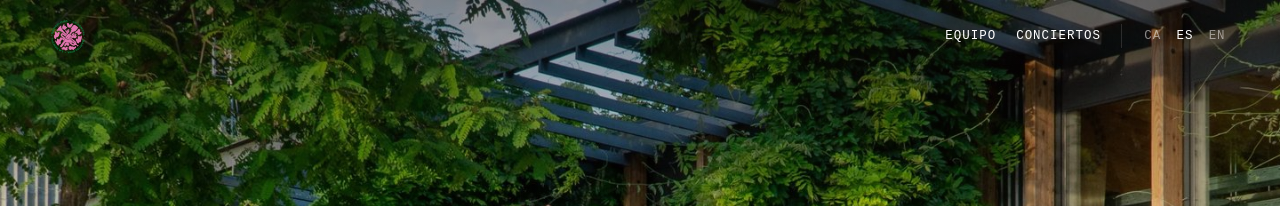
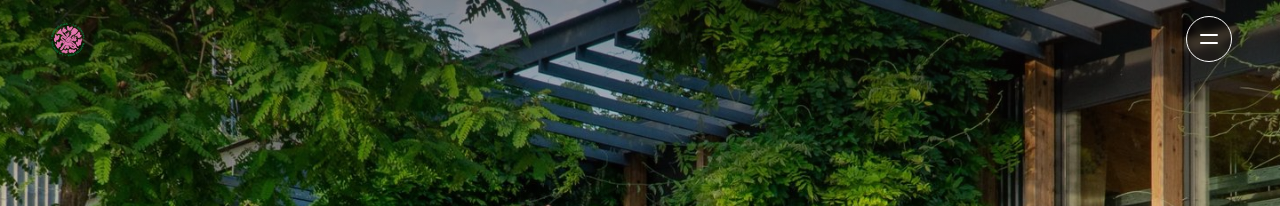
Before and after one commit to ciaVENDAVAL/lasenyal-web, a Jekyll site: the page built from index.html, in a window 1280 px wide. Shown: the top 206 px of the page. Built offline with Jekyll 4.4.1, drawn with Linux system fonts in a browser that asks for light colours; some web fonts are replaced.

Commit message:
Header: round menu button opening a pink panel (like victoriasickness, not full screen)
Pages, languages, email and press kit inside; no more wrapping nav/lang row.
Closes on Esc, outside click; focus moves into the panel.

Co-Authored-By: Claude Opus 5.5 <noreply@anthropic.com>
Claude-Session: https://claude.ai/code/session_01K1UFr88fKhhHsapkPGERHo

```diff
--- a/_data/i18n/ca.yml
+++ b/_data/i18n/ca.yml
@@ -84,3 +84,6 @@ a11y:
   smaller: "Text més petit"
   bigger: "Text més gran"
   reset: "Restableix"
+
+menu: "Menú"
+close_menu: "Tanca el menú"
--- a/_data/i18n/en.yml
+++ b/_data/i18n/en.yml
@@ -84,3 +84,6 @@ a11y:
   smaller: "Smaller text"
   bigger: "Larger text"
   reset: "Reset"
+
+menu: "Menu"
+close_menu: "Close menu"
--- a/_data/i18n/es.yml
+++ b/_data/i18n/es.yml
@@ -84,3 +84,6 @@ a11y:
   smaller: "Texto más pequeño"
   bigger: "Texto más grande"
   reset: "Restablecer"
+
+menu: "Menú"
+close_menu: "Cerrar menú"
--- a/_layouts/default.html
+++ b/_layouts/default.html
@@ -38,17 +38,26 @@
       <img src="{{ '/assets/img/logo.png' | relative_url }}" alt="" width="40" height="40">
       <span>La Senyal</span>
     </a>
-    <nav class="nav" aria-label="Menu">
-      {%- assign navkeys = "members,concerts" | split: "," -%}
-      {%- for k in navkeys %}
-      <a href="{{ L.pages[k] | relative_url }}"{% if page.ref == k %} aria-current="page"{% endif %}>{{ t.nav[k] }}</a>
-      {%- endfor %}
-    </nav>
-    <nav class="langs" aria-label="{{ t.lang_label }}">
-      {%- for l in site.languages %}
-      <a href="{{ l.pages[page.ref] | relative_url }}" hreflang="{{ l.code }}" lang="{{ l.code }}" title="{{ l.name }}"{% if l.code == page.lang %} aria-current="true"{% endif %}>{{ l.label }}</a>
-      {%- endfor %}
-    </nav>
+    <button class="menu-btn" type="button" aria-expanded="false" aria-controls="menu">
+      <span class="menu-btn__bars" aria-hidden="true"><i></i><i></i></span>
+      <span class="sr" data-open="{{ t.menu }}" data-close="{{ t.close_menu }}">{{ t.menu }}</span>
+    </button>
+    <div class="menu" id="menu" hidden>
+      <nav aria-label="{{ t.menu }}">
+        <ol class="menu__list">
+          {%- assign navkeys = "home,members,concerts" | split: "," -%}
+          {%- for k in navkeys %}
+          <li><a href="{{ L.pages[k] | relative_url }}"{% if page.ref == k %} aria-current="page"{% endif %}>{{ t.nav[k] }}</a></li>
+          {%- endfor %}
+        </ol>
+      </nav>
+      <div class="menu__langs" role="group" aria-label="{{ t.lang_label }}">
+        {%- for l in site.languages %}
+        <a href="{{ l.pages[page.ref] | relative_url }}" hreflang="{{ l.code }}" lang="{{ l.code }}"{% if l.code == page.lang %} aria-current="true"{% endif %}><b>{{ l.label }}</b>{{ l.name }}</a>
+        {%- endfor %}
+      </div>
+      <p class="menu__foot"><a href="mailto:{{ site.contact.email }}">{{ site.contact.email }}</a><a href="{{ site.docs_base }}lasenyal-presskit-{{ page.lang }}.pdf">{{ t.presskit }} ↓</a></p>
+    </div>
   </header>
 
   <main id="main">
--- a/assets/css/main.css
+++ b/assets/css/main.css
@@ -52,13 +52,42 @@ p { margin: 0 0 1em; }
   font: 900 .95rem/1 var(--display); font-stretch: 125%; text-transform: uppercase; }
 .brand img { width: 40px; height: 40px; }
 .p-home .brand span { display: none; }
-.nav { display: flex; gap: 1.25rem; margin-left: auto; }
-.nav a, .langs a { font: 400 .78rem/1 var(--mono); letter-spacing: .08em; text-transform: uppercase; color: var(--ink); text-decoration: none; }
-.nav a[aria-current], .nav a:hover { color: var(--pink); }
-.langs { display: flex; gap: .15rem; padding-left: 1rem; border-left: 1px solid var(--line); }
-.langs a { padding: .35rem .4rem; color: var(--muted); }
-.langs a[aria-current] { color: var(--ink); }
-.langs a:hover { color: var(--pink); }
+.sr { position: absolute; width: 1px; height: 1px; overflow: hidden; clip: rect(0 0 0 0); white-space: nowrap; }
+
+/* menu button (top right) — like victoriasickness, but a panel instead of full screen */
+.menu-btn { position: relative; z-index: 2; margin-left: auto; width: 46px; height: 46px; flex: none; border-radius: 50%; border: 1px solid currentColor;
+  background: rgb(12 4 4 / .25); color: var(--ink); display: grid; place-items: center; cursor: pointer; -webkit-backdrop-filter: blur(3px); backdrop-filter: blur(3px);
+  transition: background .3s, color .3s, border-color .3s, transform .45s cubic-bezier(.2, .7, .2, 1); }
+.menu-btn:hover, .menu-btn[aria-expanded="true"] { background: var(--pink); border-color: var(--pink); color: var(--bg); }
+.menu-btn:hover { transform: rotate(90deg); }
+.menu-btn__bars { position: relative; width: 18px; height: 10px; }
+.menu-btn__bars i { position: absolute; left: 0; right: 0; height: 2px; border-radius: 2px; background: currentColor; transition: transform .45s cubic-bezier(.2, .7, .2, 1), top .45s cubic-bezier(.2, .7, .2, 1); }
+.menu-btn__bars i:first-child { top: 0; } .menu-btn__bars i:last-child { top: 8px; }
+.menu-btn[aria-expanded="true"] .menu-btn__bars i:first-child { top: 4px; transform: rotate(45deg); }
+.menu-btn[aria-expanded="true"] .menu-btn__bars i:last-child { top: 4px; transform: rotate(-45deg); }
+
+.menu { position: absolute; z-index: 1; top: .6rem; right: calc(var(--pad) - .6rem); width: min(380px, calc(100vw - 1.25rem));
+  max-height: calc(100svh - 1.2rem); overflow: auto; padding: 4.2rem 1.5rem 1.4rem; background: var(--pink); color: var(--bg);
+  box-shadow: 0 30px 60px -20px rgb(0 0 0 / .8);
+  clip-path: circle(0 at calc(100% - 23px - .6rem) 1.85rem); visibility: hidden;
+  transition: clip-path .55s cubic-bezier(.7, 0, .2, 1), visibility 0s .55s; }
+.menu[hidden] { display: block; }
+.menu.is-open { clip-path: circle(150% at calc(100% - 23px - .6rem) 1.85rem); visibility: visible; transition: clip-path .6s cubic-bezier(.7, 0, .2, 1); }
+.menu a { color: var(--bg); text-decoration: none; }
+.menu__list { list-style: none; margin: 0; padding: 0; counter-reset: m; }
+.menu__list li { counter-increment: m; border-top: 1px solid rgb(12 4 4 / .25); }
+.menu__list a { display: flex; align-items: baseline; gap: .8rem; padding: .55rem 0; font: 900 clamp(1.6rem, 6vw, 2.1rem)/1.05 var(--display); font-stretch: 125%; text-transform: uppercase; letter-spacing: -.02em; transition: padding .35s cubic-bezier(.2, .7, .2, 1); }
+.menu__list a::before { content: "0" counter(m); font: .75rem/1 var(--mono); letter-spacing: .08em; }
+.menu__list a:hover, .menu__list a:focus-visible { padding-left: .6rem; }
+.menu__list a[aria-current="page"] { color: #fff; }
+.menu__langs { display: grid; grid-template-columns: repeat(3, 1fr); gap: .4rem; margin: 1.3rem 0 1.2rem; }
+.menu__langs a { display: flex; flex-direction: column; gap: .1rem; padding: .5rem .6rem; border: 1px solid rgb(12 4 4 / .35); font-size: .8rem; }
+.menu__langs b { font: 400 .95rem/1.1 var(--mono); letter-spacing: .06em; }
+.menu__langs a:hover { border-color: var(--bg); }
+.menu__langs a[aria-current] { background: var(--bg); border-color: var(--bg); color: var(--ink); }
+.menu__foot { display: flex; flex-direction: column; gap: .35rem; margin: 0; font: .78rem/1.4 var(--mono); letter-spacing: .04em; }
+.menu__foot a { text-decoration: underline; text-underline-offset: .2em; }
+.top .menu :focus-visible { outline-color: var(--bg); }
 
 /* ── hero ─────────────────────────────── */
 .hero { position: relative; min-height: min(100svh, 980px); display: flex; align-items: flex-end; overflow: hidden; }
@@ -202,10 +231,6 @@ p { margin: 0 0 1em; }
   .foot__meta { grid-column: 1 / -1; }
 }
 @media (max-width: 560px) {
-  .top { gap: .75rem; flex-wrap: wrap; }
-  .p-members .brand span, .p-concerts .brand span { display: none; }
-  .nav { gap: .9rem; }
-  .langs { padding-left: .5rem; }
   .gig { grid-template-columns: 5.5rem 1fr; }
   .gig__links { grid-column: 2; }
   .gig__day { font-size: 1.6rem; }
--- a/assets/js/main.js
+++ b/assets/js/main.js
@@ -1,5 +1,21 @@
 // La Senyal — small helpers, no dependencies.
 (() => {
+  // 0. Menu (top right): opens a panel from the button.
+  const menuBtn = document.querySelector(".menu-btn"), menu = document.getElementById("menu");
+  if (menuBtn && menu) {
+    const lbl = menuBtn.querySelector(".sr");
+    const isOpen = () => menuBtn.getAttribute("aria-expanded") === "true";
+    const setMenu = open => {
+      menuBtn.setAttribute("aria-expanded", String(open));
+      lbl.textContent = open ? lbl.dataset.close : lbl.dataset.open;
+      if (open) { menu.hidden = false; requestAnimationFrame(() => { menu.classList.add("is-open"); requestAnimationFrame(() => menu.querySelector("a").focus({ preventScroll: true })); }); }
+      else { menu.classList.remove("is-open"); setTimeout(() => { if (!menu.classList.contains("is-open")) menu.hidden = true; }, 600); }
+    };
+    menuBtn.addEventListener("click", e => { e.stopPropagation(); setMenu(!isOpen()); });
+    document.addEventListener("click", e => { if (isOpen() && !e.target.closest("#menu")) setMenu(false); });
+    document.addEventListener("keydown", e => { if (e.key === "Escape" && isOpen()) { setMenu(false); menuBtn.focus(); } });
+  }
+
   // 1. Concerts: the page is built on GitHub, so it only knows the date of the last build.
   //    Here we move any concert whose day has passed from "upcoming" to "past".
   const pad = n => String(n).padStart(2, "0");
```
